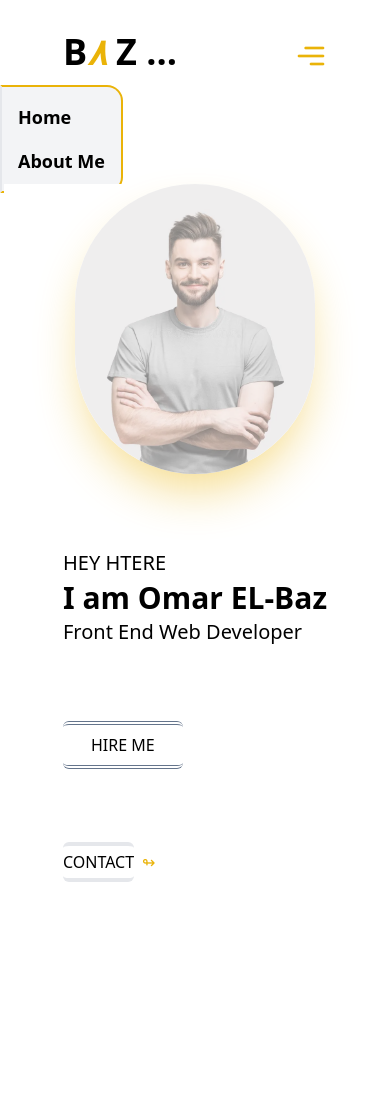
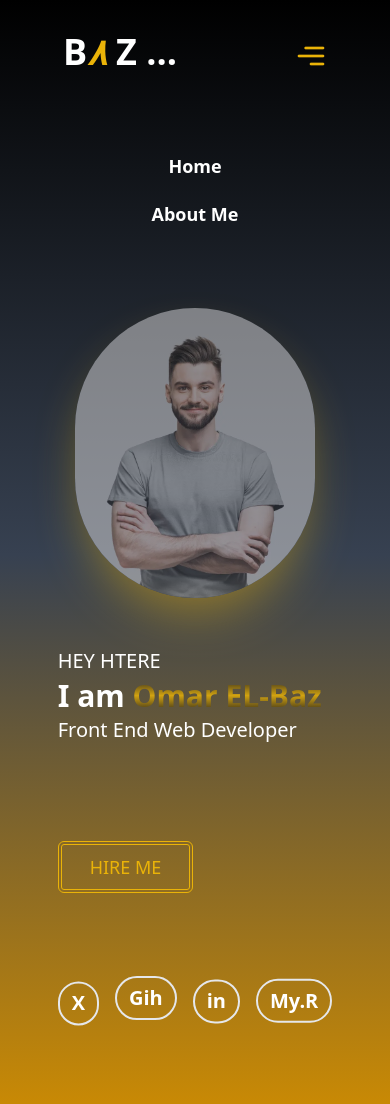
Before and after one commit to omar96163/personal-page, a React (Vite) app: page / in a window 390 px wide. Shown: the top 1104 px of the page. Before the commit the page ends 986 px from the top, so only its background shows below. Built offline with nearby package versions, Linux system fonts and the light colour scheme.

Commit message:
added some animattion

```diff
--- a/src/App.jsx
+++ b/src/App.jsx
@@ -6,7 +6,7 @@ import Home from "./components/Home";
 function App() {
   return (
     <Router>
-      <div className="min-h-screen max-h-full px-1 py-8">
+      <div className="min-h-screen max-h-full px-1 py-8 bg-gradient-to-t from-yellow-600 via-gray-700 to-black text-white">
         <Nav />
         <Routes>
           <Route path="/" element={<Home />} />
--- a/src/components/About.jsx
+++ b/src/components/About.jsx
@@ -4,7 +4,7 @@ function About() {
   const [me, setme] = useState(false);
 
   return (
-    <div className="p-6 max-w-7xl mx-auto mt-14 bg-white">
+    <div className="p-6 max-w-7xl mx-auto">
       <div className="flex flex-col lg:flex-row lg:justify-between lg:items-center">
         <div>
           <h1 className="text-3xl font-bold mb-4">
@@ -16,8 +16,8 @@ function About() {
           </h1>
           <p className="text-base mb-8">
             A talented and passionate Front-End Developer and an ALX graduate{" "}
-            <br /> with a strong focus on building modern, user-friendly web
-            applications
+            with a strong focus on building modern,
+            <br /> user-friendly web applications
           </p>
           <section className="mb-8">
             <h2 className="text-3xl font-semibold mb-2">Who Am I ?</h2>
@@ -30,8 +30,8 @@ function About() {
         </div>
         <div className="flex flex-col items-center">
           <img
-            className="hover:ring-2 hover:ring-yellow-500 hover:border-yellow-500 opacity-50 w-44 md:w-60 lg:w-80
-            hover:opacity-100 transition-all duration-1000 rounded-full shadow-2xl shadow-yellow-500"
+            className="opacity-50 w-44 md:w-60 lg:w-64 hover:opacity-100 transition-all duration-1000
+            rounded-full shadow-xl shadow-yellow-500"
             src="images/o.webp"
             alt="OMAR ALBAZ's photo"
             title="OMAR ALBAZ"
@@ -39,8 +39,8 @@ function About() {
           <p
             alt="Toggle details"
             onClick={() => (me ? setme(false) : setme(true))}
-            className={`text-yellow-500 text-2xl my-3 hover:scale-125 transition-all duration-300
-            cursor-pointer ${me ? "rotate-180" : ""}`}
+            className={`text-yellow-500 text-2xl md:text-4xl my-3 transition-all duration-500
+            cursor-pointer ${me ? "rotate-180" : ""} animate-pulse`}
           >
             ↯
           </p>
@@ -79,12 +79,11 @@ function About() {
                 Recipe Finder
               </a>
             </li>
-            Recipe Finder is an interactive web application <br /> that helps
-            users search for recipes easily by dish name <br /> The app displays
-            a list of recipes matching <br /> the search query and allows users
-            to view detailed information for each recipe, <br />
-            including ingredients, preparation instructions, and tutorial videos
-            (if available)
+            Recipe Finder is an interactive web application that helps users
+            search for recipes easily by dish name The app displays a list of
+            recipes matching the search query and allows users to view detailed
+            information for each recipe, including ingredients, preparation
+            instructions, and tutorial videos
           </li>
           <li>
             <li className="font-medium">
@@ -98,16 +97,11 @@ function About() {
               </a>
             </li>
             This project is a simple To-Do List web application built with HTML,
-            CSS, and JavaScript <br /> It allows users to add, delete, and mark
-            tasks as completed efficiently
-            <br />
-            Users can enter a new task, which will be displayed in the list
-            <br />
-            Users can remove unwanted tasks from the list
-            <br />
+            CSS, and JavaScript It allows users to add, delete, and mark tasks
+            as completed efficiently Users can enter a new task, which will be
+            displayed in the list Users can remove unwanted tasks from the list
             Tasks are stored in localStorage to retain them even after
             refreshing the page
-            <br />
           </li>
         </ul>
       </section>
@@ -155,7 +149,7 @@ function About() {
           <li>
             <a
               href="mailto:omaralbaz635@gmail.com"
-              className="text-blue-500 hover:underline"
+              className="text-blue-700 hover:underline"
             >
               Email
             </a>
@@ -165,7 +159,7 @@ function About() {
               href="https://linkedin.com/in/omar-profile"
               target="_blank"
               rel="noopener noreferrer"
-              className="text-blue-500 hover:underline"
+              className="text-blue-700 hover:underline"
             >
               LinkedIn
             </a>
@@ -175,7 +169,7 @@ function About() {
               href="https://github.com/omar-profile"
               target="_blank"
               rel="noopener noreferrer"
-              className="text-blue-500 hover:underline"
+              className="text-blue-700 hover:underline"
             >
               GitHub
             </a>
@@ -185,7 +179,7 @@ function About() {
               href="https://docs.google.com/document/d/1mfGqdfnBe544MaVqGR7fPeuFdCxJJmhuU9B7--QwxbE/edit?usp=sharing"
               target="_blank"
               rel="noopener noreferrer"
-              className="text-blue-500 hover:underline"
+              className="text-blue-700 hover:underline"
             >
               My Resume
             </a>
--- a/src/components/Home.jsx
+++ b/src/components/Home.jsx
@@ -1,7 +1,6 @@
 import React, { useState } from "react";
 
 function Home() {
-  const [me, setme] = useState(false);
   const hire = () => {
     const email = "omaralbaz635@gmail.com";
     const subject = "Hiring Inquiry";
@@ -13,16 +12,19 @@ function Home() {
   };
 
   return (
-    <div className="flex flex-col-reverse md:flex-row items-center justify-around mt-28 bg-white">
-      <main className="text-xl lg:text-2xl leading-relaxed flex flex-col items-start justify-evenly h-[480px]">
+    <div className="flex flex-col-reverse md:flex-row items-center justify-around">
+      <main className="text-xl lg:text-2xl leading-relaxed flex flex-col items-start justify-around h-[480px]">
         <h1>
           HEY HTERE <br />{" "}
-          <p
-            className="hover:text-transparent bg-clip-text hover:bg-gradient-to-b from-slate-800
-          via-yellow-500 to-slate-800 transition-all duration-300 font-black text-3xl lg:text-5xl"
+          <p className="font-black text-3xl lg:text-5xl">
+            {" "}
+            I am{" "}
+            <strong
+              className="text-transparent bg-clip-text bg-gradient-to-b from-slate-950 via-yellow-500
+            to-slate-950 transition-all duration-1000 font-black text-3xl lg:text-5xl animate-pulse"
             >
-            {" "}
-            I am Omar EL-Baz
+              Omar EL-Baz
+            </strong>
           </p>{" "}
           Front End Web Developer
         </h1>
@@ -30,30 +32,13 @@ function Home() {
           onClick={hire}
           type="button"
           value="HIRE ME"
-          className="text-base py-2 px-7 border-y-4 border-double border-slate-500 rounded-md hover:border-yellow-500
-          transition-all duration-300 hover:scale-105 hover:bg-gradient-to-b from-slate-500 via-yellow-500 to-slate-500
-          cursor-pointer hover:shadow-2xl hover:shadow-slate-500"
+          className="text-lg text-yellow-500 py-2 px-7 border-4 border-double rounded-md border-yellow-500 cursor-pointer
+          hover:text-yellow-100 hover:border-yellow-100 hover:scale-110 duration-1000"
         />
-        <div className="flex gap-2 items-center">
-          <p className="border-y-4 rounded-md hover:border-yellow-500 transition duration-500 bg-white text-base lg:text-2xl py-1">
-            CONTACT
-          </p>
-          <p
-            alt="Toggle details"
-            onClick={() => (me ? setme(false) : setme(true))}
-            className={`text-yellow-500 text-base lg:text-2xl hover:scale-125 transition-all duration-300
-              cursor-pointer ${me ? "rotate-180" : ""}`}
-          >
-            ↬
-          </p>
-          <div
-            className={`flex items-center gap-1 transition-all duration-500 text-base ${
-              me ? "z-10" : "-m-[550px] -z-10"
-            }`}
-          >
+        <div className="flex gap-4 md:gap-10">
           <a
-              className="text-black hover:text-white hover:bg-black hover:ring-2 ring-black
-              hover:scale-110 px-2 rounded-lg font-bold transition duration-300"
+            className="border-[2px] rounded-full text-center px-3 py-1 hover:text-black hover:bg-white hover:border-black
+            duration-1000 font-semibold hover:animate-none animate-[bounce_1s_ease-in-out_infinite]"
             href="https://x.com/omaralbaz444"
             target="_blank"
             rel="noopener noreferrer"
@@ -61,8 +46,8 @@ function Home() {
             X
           </a>
           <a
-              className="text-black hover:text-white hover:bg-black hover:ring-2 ring-black
-              hover:scale-110 px-2 rounded-lg font-bold transition duration-300"
+            className="border-[2px] rounded-full text-center px-3 py-1 hover:text-red-700 hover:bg-white hover:border-red-700
+            duration-1000 font-semibold hover:animate-none animate-[bounce_1.1s_ease-in-out_infinite]"
             href="https://github.com/omar96163?tab=overview&from=2024-12-01&to=2024-12-31"
             target="_blank"
             rel="noopener noreferrer"
@@ -70,8 +55,8 @@ function Home() {
             Gih
           </a>
           <a
-              className="text-black hover:text-white hover:bg-blue-500 hover:ring-2 ring-blue-500
-              hover:scale-110 px-1 rounded-lg font-bold transition duration-300"
+            className="border-[2px] rounded-full text-center px-3 py-1 hover:text-blue-700 hover:bg-white hover:border-blue-700
+            duration-1000 font-semibold hover:animate-none animate-[bounce_1.2s_ease-in-out_infinite]"
             href="www.linkedin.com/in/omar-albaz-29b72b272"
             target="_blank"
             rel="noopener noreferrer"
@@ -79,20 +64,19 @@ function Home() {
             in
           </a>
           <a
+            className="border-[2px] rounded-full text-center px-3 py-1 hover:text-yellow-500 hover:bg-white hover:border-yellow-500
+            duration-1000 font-semibold hover:animate-none animate-[bounce_1.3s_ease-in-out_infinite]"
             href="https://docs.google.com/document/d/1mfGqdfnBe544MaVqGR7fPeuFdCxJJmhuU9B7--QwxbE/edit?usp=sharing"
             target="_blank"
             rel="noopener noreferrer"
-              className="text-black hover:text-white hover:bg-black hover:ring-2 ring-black
-              hover:scale-110 px-2 rounded-lg font-bold transition duration-300"
           >
             My.R
           </a>
         </div>
-        </div>
       </main>
       <img
-        className="hover:ring-2 hover:ring-yellow-500 hover:border-yellow-500 opacity-50 w-60 md:w-80 lg:w-96
-        hover:opacity-100 transition-all duration-1000 rounded-full shadow-2xl shadow-yellow-500"
+        className="opacity-50 w-60 md:w-80 lg:w-96 shadow-yellow-500 transition duration-1000 hover:opacity-100
+         rounded-full shadow-2xl"
         src="images/o.webp"
         alt="OMAR ALBAZ's photo"
         title="OMAR ALBAZ"
--- a/src/components/Nav.jsx
+++ b/src/components/Nav.jsx
@@ -8,7 +8,7 @@ function Nav() {
   const [menuo, setmenuo] = useState(false);
 
   return (
-    <>
+    <div className={`mb-20 md:mb-28`}>
       <div className="flex items-end justify-around">
         <Link to="/">
           <p
@@ -23,7 +23,7 @@ function Nav() {
             onClick={() => setactive("/")}
             to="/"
             className={`text-lg font-semibold hover:text-transparent bg-clip-text hover:bg-gradient-to-b from-slate-500
-              via-yellow-500 to-slate-500 transition-all duration-300 hover:scale-105
+              via-yellow-500 to-slate-500 transition-all duration-500
               ${active === "/" ? "border-b-2 border-yellow-500 pb-1" : ""}`}
           >
             Home
@@ -32,7 +32,7 @@ function Nav() {
             onClick={() => setactive("/About")}
             to="/About"
             className={`text-lg font-semibold hover:text-transparent bg-clip-text hover:bg-gradient-to-b from-slate-500
-              via-yellow-500 to-slate-500 transition-all duration-300 hover:scale-105
+              via-yellow-500 to-slate-500 transition-all duration-500
               ${
                 active === "/About" ? "border-b-2 border-yellow-500 pb-1" : ""
               }`}
@@ -40,18 +40,17 @@ function Nav() {
             Details About Me
           </Link>
         </div>
-        <div className="block sm:hidden cursor-pointer hover:scale-125 transition-all duration-300">
-          <img
-            src="images/menu.png"
-            alt="menu"
-            onClick={() => setmenuo(!menuo)}
-          />
-        </div>
+        <img
+          className="block sm:hidden cursor-pointer hover:scale-125 transition-all duration-500"
+          src="images/menu.png"
+          alt="menu"
+          onClick={() => setmenuo(!menuo)}
+        />
       </div>
       <div
-        className={`transition-all duration-1000 absolute left-0 bg-gray-100 p-4 top-[85px] space-y-4
-          flex flex-col sm:hidden rounded-r-2xl border-2 border-r-yellow-500 border-y-yellow-500
-         ${menuo ? "z-50" : "-z-50 -left-40"}`}
+        className={`flex flex-col items-center space-y-5 mt-20 sm:hidden transition-all duration-1000 ${
+          menuo ? "" : "-mt-40"
+        }`}
       >
         <Link
           onClick={() => {
@@ -60,7 +59,7 @@ function Nav() {
           }}
           to="/"
           className={`text-lg font-semibold hover:text-transparent bg-clip-text hover:bg-gradient-to-b from-slate-500
-              via-yellow-500 to-slate-500 transition-all duration-300 hover:scale-105 w-fit
+              via-yellow-500 to-slate-500 transition-all duration-500 hover:scale-105
               ${active === "/" ? "border-b-2 border-yellow-500 pb-1" : ""}`}
         >
           Home
@@ -72,7 +71,7 @@ function Nav() {
           }}
           to="/About"
           className={`text-lg font-semibold hover:text-transparent bg-clip-text hover:bg-gradient-to-b from-slate-500
-              via-yellow-500 to-slate-500 transition-all duration-300 hover:scale-105 w-fit
+              via-yellow-500 to-slate-500 transition-all duration-500 hover:scale-105
               ${
                 active === "/About" ? "border-b-2 border-yellow-500 pb-1" : ""
               }`}
@@ -80,7 +79,7 @@ function Nav() {
           About Me
         </Link>
       </div>
-    </>
+    </div>
   );
 }
 
```
Lines whose indentation alone changed are shown as unchanged.
